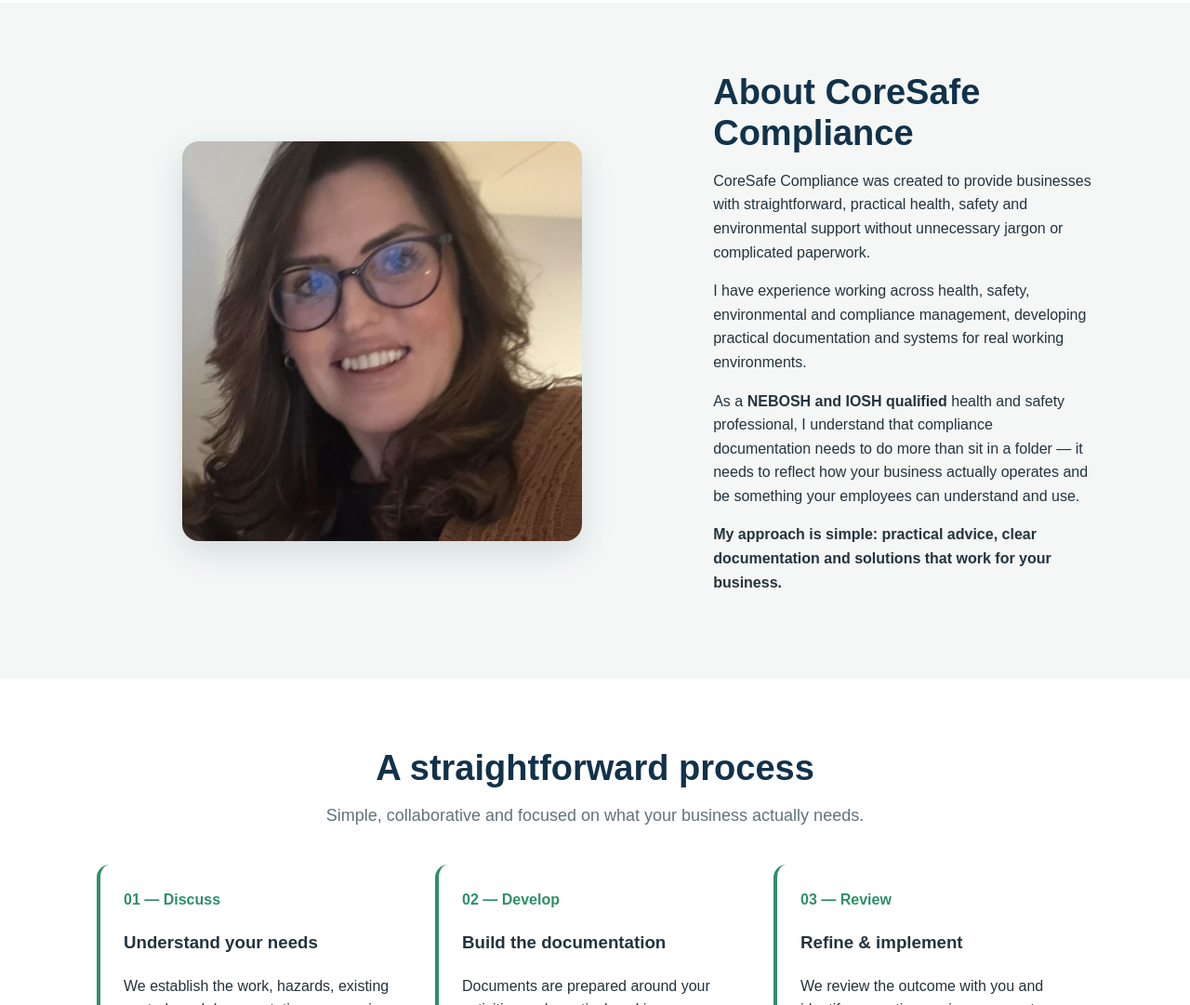
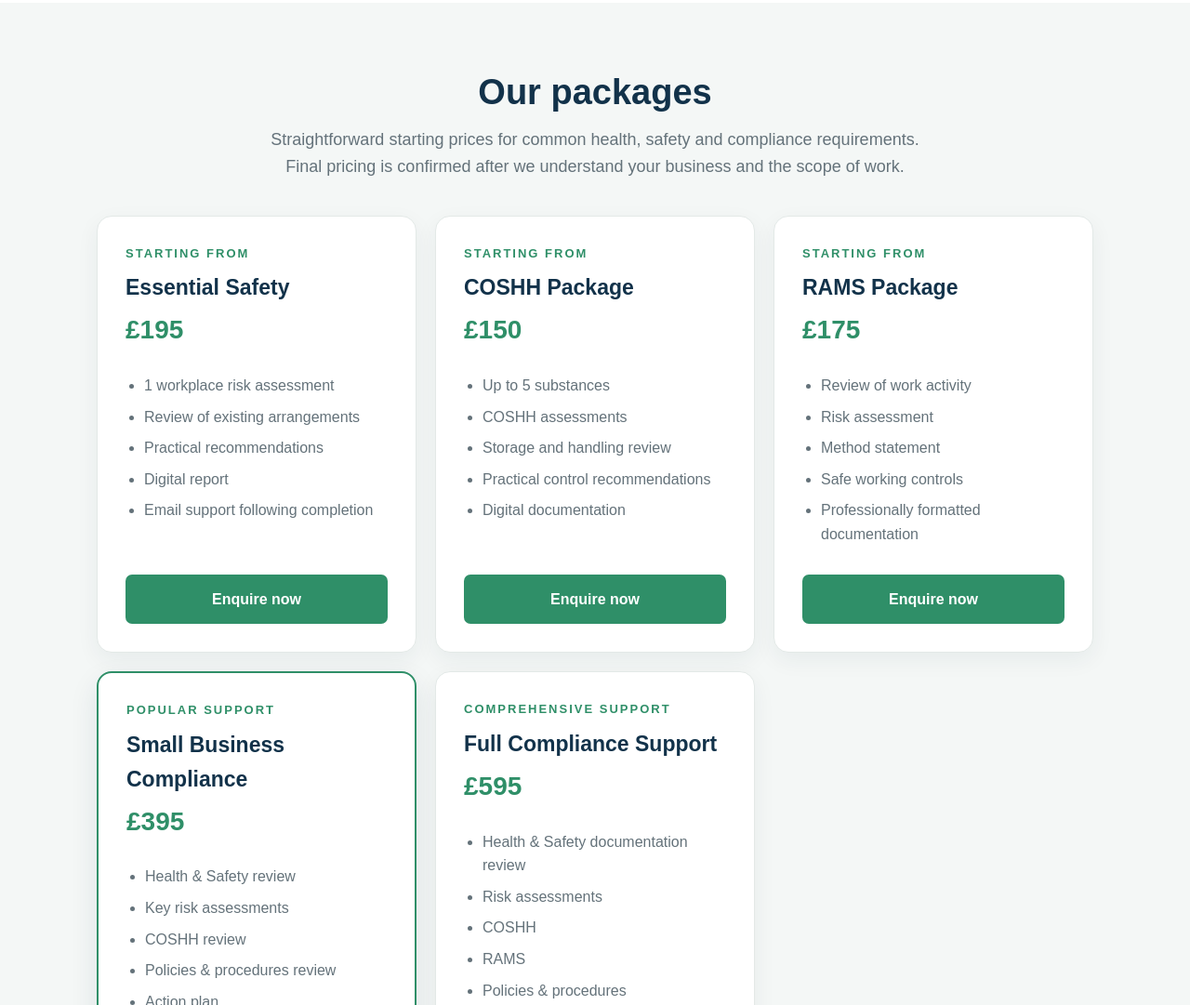
Before and after one commit to Coresafecompliance/coresafecompliance.github.io, a plain HTML site: page index.html in a window 1280 px wide. Shown: the part 1480-2561 px from the top of the page at 93% size. Drawn offline with Linux system fonts and the light colour scheme.

Commit message:
Add files via upload

```diff
--- a/index.html
+++ b/index.html
@@ -39,13 +39,15 @@ section{padding:75px 0} section.alt{background:var(--light)}
 footer{background:#0c2638;color:#d9e4e9;padding:32px 0}.foot{display:flex;justify-content:space-between;gap:20px;align-items:center}.small{font-size:13px;color:#aebfc8}
 @media(max-width:800px){nav{display:none}.hero-grid,.cards,.process{grid-template-columns:1fr}.hero{padding:65px 0}.btn{display:block;text-align:center;margin:10px 0 0}.btn.secondary{margin-left:0}section{padding:55px 0}.foot{display:block}}
 .footer-links{display:flex;gap:16px;flex-wrap:wrap;justify-content:flex-end;align-items:center}.footer-links a{color:inherit;text-decoration:none}.footer-links a:hover{text-decoration:underline}@media(max-width:700px){.footer-links{justify-content:flex-start}}
+
+.package-card{padding:30px;background:#fff;border:1px solid #e3e9e7;border-radius:16px;box-shadow:0 8px 25px rgba(18,50,74,.06);display:flex;flex-direction:column}.package-card.featured{border:2px solid var(--green);box-shadow:0 12px 30px rgba(18,50,74,.10)}.package-card h3{color:var(--navy);margin:8px 0 5px;font-size:23px}.price{font-size:28px;font-weight:800;color:var(--green);margin:0 0 16px}.package-card ul{padding-left:20px;color:var(--muted);margin:0 0 22px}.package-card li{margin:8px 0}.package-card .btn{margin-top:auto;text-align:center}.package-note{text-align:center;color:var(--muted);font-size:14px;margin-top:22px}
 </style>
 </head>
 <body>
 <header>
   <div class="wrap nav">
     <div class="brand"><div class="logo">C</div><div>CORESAFE<br><span style="font-size:11px;letter-spacing:2px;color:#9bd7b8">COMPLIANCE</span></div></div>
-    <nav><a href="#services">Services</a><a href="#about">About</a><a href="#process">How it works</a><a href="#contact">Contact</a></nav>
+    <nav><a href="#services">Services</a><a href="#packages">Packages</a><a href="#about">About</a><a href="#process">How it works</a><a href="#contact">Contact</a></nav>
   </div>
 </header>
 
@@ -64,7 +66,7 @@ footer{background:#0c2638;color:#d9e4e9;padding:32px 0}.foot{display:flex;justif
 <div class="tick"><b>✓</b><span>Practical risk assessments and controls</span></div>
 <div class="tick"><b>✓</b><span>COSHH assessments and documentation</span></div>
 <div class="tick"><b>✓</b><span>RAMS and safe working procedures</span></div>
-<div class="tick"><b>✓</b><span>Policies, audits and compliance support</span></div>
+<div class="tick"><b>✓</b><span>Policies, procedures and compliance support</span></div>
 <div class="tick"><b>✓</b><span>Environmental and management-system support</span></div>
 </div>
 </div>
@@ -81,6 +83,20 @@ footer{background:#0c2638;color:#d9e4e9;padding:32px 0}.foot{display:flex;justif
 
 <div class="card"><div class="icon">🌱</div><h3>Environmental Compliance</h3><p>Support with environmental procedures, documentation and management systems.</p></div>
 </div>
+</div>
+</section>
+
+<section id="packages" class="alt">
+<div class="wrap">
+<div class="center"><h2>Our packages</h2><p class="lead">Straightforward starting prices for common health, safety and compliance requirements. Final pricing is confirmed after we understand your business and the scope of work.</p></div>
+<div class="cards">
+<div class="package-card"><div class="kicker">Starting from</div><h3>Essential Safety</h3><p class="price">£195</p><ul><li>1 workplace risk assessment</li><li>Review of existing arrangements</li><li>Practical recommendations</li><li>Digital report</li><li>Email support following completion</li></ul><a class="btn" href="mailto:coresafecompliance@gmail.com?subject=Essential%20Safety%20Package%20Enquiry">Enquire now</a></div>
+<div class="package-card"><div class="kicker">Starting from</div><h3>COSHH Package</h3><p class="price">£150</p><ul><li>Up to 5 substances</li><li>COSHH assessments</li><li>Storage and handling review</li><li>Practical control recommendations</li><li>Digital documentation</li></ul><a class="btn" href="mailto:coresafecompliance@gmail.com?subject=COSHH%20Package%20Enquiry">Enquire now</a></div>
+<div class="package-card"><div class="kicker">Starting from</div><h3>RAMS Package</h3><p class="price">£175</p><ul><li>Review of work activity</li><li>Risk assessment</li><li>Method statement</li><li>Safe working controls</li><li>Professionally formatted documentation</li></ul><a class="btn" href="mailto:coresafecompliance@gmail.com?subject=RAMS%20Package%20Enquiry">Enquire now</a></div>
+<div class="package-card featured"><div class="kicker">Popular support</div><h3>Small Business Compliance</h3><p class="price">£395</p><ul><li>Health &amp; Safety review</li><li>Key risk assessments</li><li>COSHH review</li><li>Policies &amp; procedures review</li><li>Action plan</li><li>Follow-up support</li></ul><a class="btn" href="mailto:coresafecompliance@gmail.com?subject=Small%20Business%20Compliance%20Enquiry">Enquire now</a></div>
+<div class="package-card"><div class="kicker">Comprehensive support</div><h3>Full Compliance Support</h3><p class="price">£595</p><ul><li>Health &amp; Safety documentation review</li><li>Risk assessments</li><li>COSHH</li><li>RAMS</li><li>Policies &amp; procedures</li><li>Environmental compliance review</li><li>Prioritised action plan</li><li>Follow-up consultation</li></ul><a class="btn" href="mailto:coresafecompliance@gmail.com?subject=Full%20Compliance%20Support%20Enquiry">Enquire now</a></div>
+</div>
+<p class="package-note">Prices are starting prices and may vary depending on business size, number of activities, substances, documents and site requirements. Any additional work will be agreed before it is undertaken.</p>
 </div>
 </section>
 
```
Also changed, not shown: README.txt (added), website-disclaimer.html (line endings or trailing spaces).
